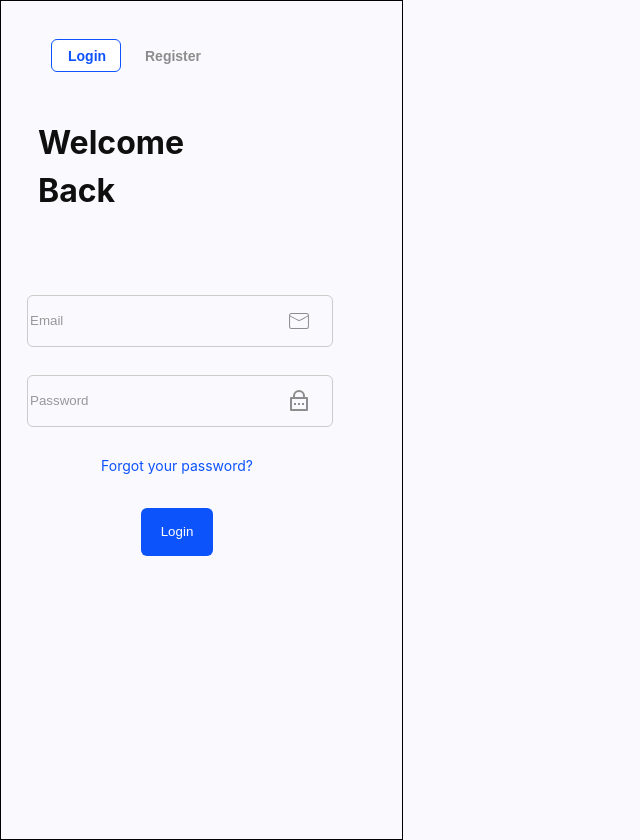
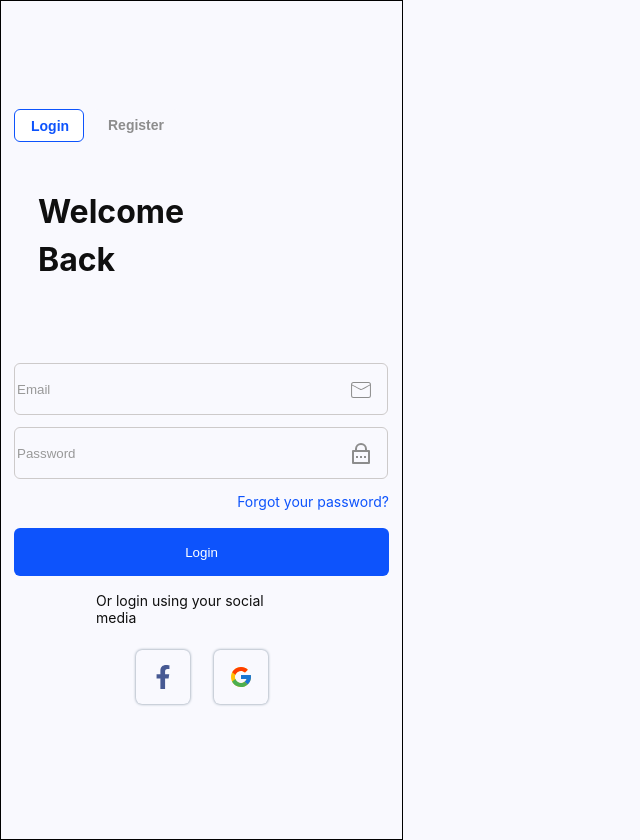
Before and after one commit to zaid-kh/Help-Doc, a React (Vite) app: page /auth/login in a window 1280 px wide. Shown: the whole page, without its empty margins (0-640 px from the left). Built offline with nearby package versions, Linux system fonts and the light colour scheme; no server answers.

Commit message:
login and register functional and fully styled

```diff
--- a/src/components/Login/Login.jsx
+++ b/src/components/Login/Login.jsx
@@ -2,6 +2,7 @@ import React, { useEffect, useState, useRef } from "react";
 import { useNavigate } from "react-router-dom";
 import { CiMail } from "react-icons/ci";
 import { RiLockPasswordLine } from "react-icons/ri";
+import LoginUsingSocialMedia from "./LoginUsingSocialMedia";
 export default function Login() {
     const [showPassword, setShowPassword] = useState(false);
     const url = "https://6566fd1464fcff8d730f82fe.mockapi.io/users";
@@ -17,6 +18,11 @@ export default function Login() {
             const emailexist = usersData.find(
                 (user) => user.email === email.current.value
             );
+            if (emailexist === undefined) {
+                setInvalidInput("Incorrect Email or Password");
+                return;
+            }
+            console.log(emailexist);
             const passwordCorrect =
                 emailexist.password === password.current.value;
             console.log(emailexist, passwordCorrect);
@@ -28,7 +34,7 @@ export default function Login() {
             }
             // console.log("invalid input", invalidInput);
             setInvalidInput("Incorrect Password");
-            return
+            return;
         }
         setInvalidInput("Incorrect Email or Password");
     };
@@ -74,16 +80,19 @@ export default function Login() {
                         placeholder="Password"
                     />
                 </div>
-                <a className="forgot-password" href="">
-                    Forgot your password?
-                </a>
+                <div className="forgt-password-container">
+                    <a className="forgot-password" href="">
+                        Forgot your password?
+                    </a>
+                </div>
                 <input type="submit" value="Login" />
-            </form>
+                <LoginUsingSocialMedia />
             {invalidInput ? (
                 <p className="error-msg">{invalidInput}</p>
             ) : (
                 <p></p>
             )}
+            </form>
         </div>
     );
 }
--- a/src/components/Login/LoginMain.css
+++ b/src/components/Login/LoginMain.css
@@ -1,17 +1,18 @@
 .login-register-container {
-    width: 375px;
+    position: relative;
+    width: 375px !important;
     height: 812px;
     background-color: #f9f9fe;
     display: flex;
     flex-direction: column;
+    justify-content: center;
+    align-items: start;
     padding: 13px;
     border: 1px solid black;
 }
 .top-buttons-container {
-    width: 100%;
+    margin-top: 32px;
     height: 58px;
-    padding: 13px;
-    position: relative;
 }
 .login-register-btn {
     width: 167px;
@@ -20,7 +21,6 @@
     left: 24px;
     display: flex;
     gap: 8px;
-    position: relative;
 }
 .login-register-btn .btn {
     height: 33px;
@@ -40,7 +40,7 @@
 .btn.active {
     border: 1px solid #0d53fc;
 }
-.btn.inactive{
+.btn.inactive {
     color: #8d8d8d;
     background-color: #f9f9fe;
 }
@@ -54,37 +54,37 @@
     display: flex;
     flex-direction: column;
     align-items: center;
-    gap: 32px;
-    position: relative;
-    width: 100% !important;
-    margin: 0;
-    padding: 0 13px;
+    justify-content: start;
+    gap: 16px;
+    min-width: 100%;
+
 
 }
-form input[type='email'],input[type='password'],input[type='text'] {
+form input[type="email"],
+input[type="password"],
+input[type="text"] {
     height: 48px;
     color: black;
     background-color: #f9f9fe;
     border-radius: 6px;
     border: 1px solid #cdcaca;
-    width: 100% !important;
-
+    width: 98%;
 }
 
 .login-form-container h1 {
     position: relative;
     margin-left: 24px;
     text-align: left;
-    color: #0F0F0F;
+    color: #0f0f0f;
     width: 96px !important;
     height: 154px !important;
-
 }
 form input[type="submit"] {
-    height: 48px;
+    min-height: 48px !important;
     background-color: #0d53fc;
     border-radius: 6px;
     border: none;
+    width: 100%;
 }
 #login-form input[type="submit"]:hover {
     background-color: #0b48d4;
@@ -102,47 +102,88 @@ form input[type="submit"] {
     align-items: center;
     gap: 32px;
     position: relative;
-    width: 100% !important;
+    min-width: 100% ;
     margin: 0;
-    padding: 0 13px;
+
 }
-.forgot-password{
+.forgot-password {
     text-align: right;
+    position: relative;
     font-weight: 400;
+    right: 0;
     font-size: 14px;
     color: #0d53fc;
     text-decoration: none;
 }
-.register-form-container h1{
+.register-form-container h1 {
     position: relative;
     margin-left: 24px;
     text-align: left;
-    color: #0F0F0F;
+    color: #0f0f0f;
     width: 96px !important;
     height: 154px !important;
 }
 
-.invalidInput{
-    background-color: rgba(155,0, 0, 0.3) !important;
+.invalidInput {
+    background-color: rgba(155, 0, 0, 0.3) !important;
 }
 
-.error-msg{
+.error-msg {
     text-align: center;
     width: 100% !important;
-    color: rgba(155,0, 0, 0.6);
+    color: rgba(155, 0, 0, 0.6);
+    margin: 0 auto;
+    font-size: 12px;
 }
 
-.input-container{
+.input-container {
     width: 100% !important;
     height: 48px;
     position: relative;
-
 }
-.input-container .icon{
-    width: 24px ;
+.input-container .icon {
+    width: 24px;
     height: 24px;
     position: absolute;
     right: 16px;
     top: 30%;
     color: #8d8d8d;
 }
+
+.social-media {
+    margin: 0 auto;
+    width: 211px;
+    display: flex;
+    flex-direction: column;
+    align-items: center;
+    justify-content: space-between;
+    gap: 24px;
+}
+.social-media-text {
+    color: #0f0f0f;
+    font-family: Inter;
+    font-size: 14px;
+    font-style: normal;
+    font-weight: 400;
+    line-height: normal;
+}
+.social-media-icons{
+    display: flex;
+    justify-content: center;
+    align-items: center;
+    gap: 24px;
+}
+.sm-icon{
+    width: 24px;
+    height: 24px;
+    box-shadow: 0 0 3px 0 lightslategray;
+    padding: 15px;
+    border-radius: 6px;
+}
+.forgt-password-container{
+    display: flex;
+    justify-content: end;
+    align-items: end;
+    width: 100%;
+
+}
--- a/src/components/Login/LoginMain.jsx
+++ b/src/components/Login/LoginMain.jsx
@@ -4,6 +4,7 @@ import LoginNav from "./LoginNav";
 import Login from "./Login";
 import Register from "./Register";
 import Navbar from "../Auth/Navbar";
+import LoginUsingSocialMedia from "./LoginUsingSocialMedia";
 
 export default function LoginMain() {
     const [isLogin,setIsLogin] = useState(true)
@@ -12,6 +13,7 @@ export default function LoginMain() {
             <LoginNav isLogin={isLogin} setIsLogin={setIsLogin}  />
             {/* <Navbar/> */}
             {isLogin ? <Login  /> : <Register/>}
+
         </main>
     );
 }
--- /dev/null
+++ b/src/components/Login/LoginUsingSocialMedia.jsx
@@ -0,0 +1,14 @@
+import React from 'react'
+import { FaFacebookF } from "react-icons/fa";
+import { FcGoogle } from "react-icons/fc";
+export default function LoginUsingSocialMedia() {
+  return (
+    <div className='social-media'>
+        <span className='social-media-text'>Or login using your social media</span>
+    <div className="social-media-icons">
+        <FaFacebookF className='sm-icon' style={{color:"#475993"}} />
+        <FcGoogle className='sm-icon'/>
+    </div>
+    </div>
+  )
+}
--- a/src/components/Login/Register.jsx
+++ b/src/components/Login/Register.jsx
@@ -2,6 +2,7 @@ import React, { useState, useRef, useEffect } from "react";
 import { useNavigate } from "react-router-dom";
 import { CiMail } from "react-icons/ci";
 import { RiLockPasswordLine } from "react-icons/ri";
+import LoginUsingSocialMedia from "./LoginUsingSocialMedia";
 function emailValidation(mailInput, setRegisterError) {
     const re = new RegExp(
         /^(([^<>()\[\]\\.,;:\s@"]+(\.[^<>()\[\]\\.,;:\s@"]+)*)|(".+"))@((\[[0-9]{1,3}\.[0-9]{1,3}\.[0-9]{1,3}\.[0-9]{1,3}\])|(([a-zA-Z\-0-9]+\.)+[a-zA-Z]{2,}))$/
@@ -128,7 +129,7 @@ export default function Register() {
             }
         }
 
-        console.log(registerError);
+        // console.log(registerError);
     };
 
     useEffect(() => {
@@ -193,12 +194,13 @@ export default function Register() {
                     />
                 </div>
                 <input type="submit" value="Register" />
-            </form>
+                <LoginUsingSocialMedia/>
             {registerError ? (
                 <p className="error-msg">{registerError}</p>
             ) : (
                 <p></p>
             )}
+            </form>
         </div>
     );
 }
```
